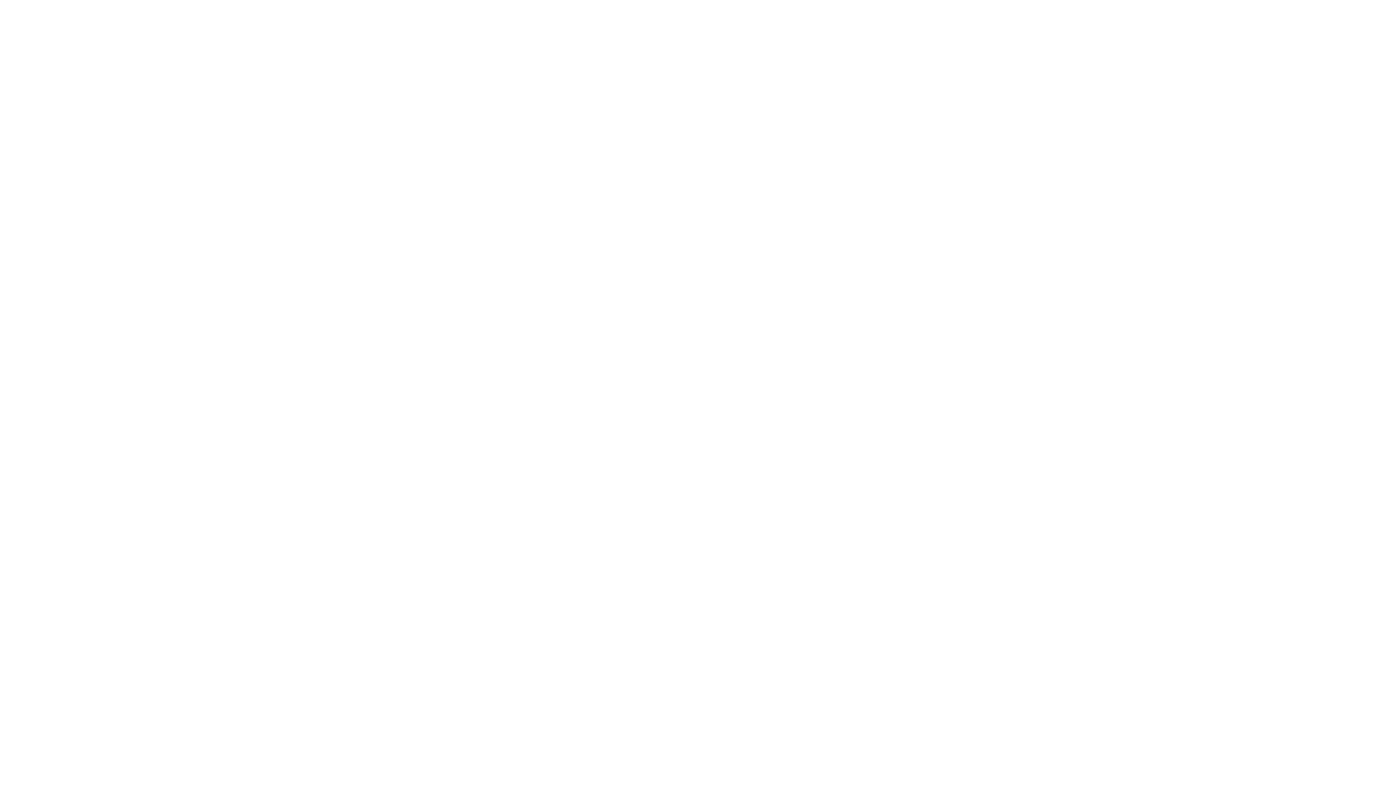
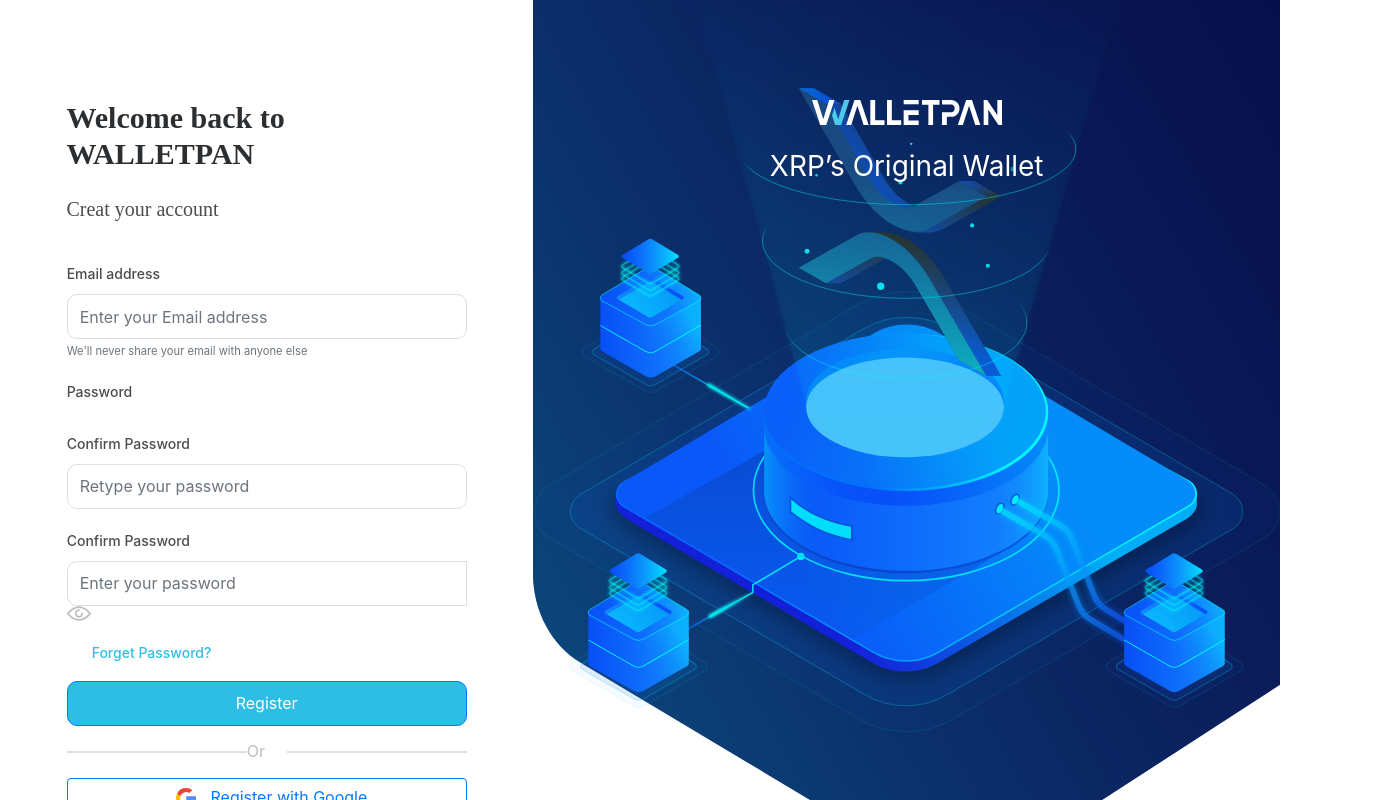
Before and after one commit to BrutalHex/WalletPan, a React (Create React App) app in the folder WalletPan.Web/ClientApps/wallet/: page /RegisterPage in a window 1280 px wide. Shown: the top 800 px of the page, 1376 px wide, since content can reach past the window. Built offline with nearby package versions, Linux system fonts and the light colour scheme.

Commit message:
register

```diff
--- a/WalletPan.Web/ClientApps/wallet/package.json
+++ b/WalletPan.Web/ClientApps/wallet/package.json
@@ -7,6 +7,7 @@
     "@testing-library/react": "^9.4.0",
     "@testing-library/user-event": "^7.2.1",
     "bootstrap": "^4.4.1",
+    "formik": "^2.1.0",
     "jquery": "^3.4.1",
     "node-sass": "^4.13.0",
     "popper.js": "^1.16.0",
--- a/WalletPan.Web/ClientApps/wallet/src/App.js
+++ b/WalletPan.Web/ClientApps/wallet/src/App.js
@@ -11,6 +11,7 @@
 /** Components **/
 import MAinLandingPage from './Pages/MAinLandingPage';
 import LoginPage from './Pages/LoginPage'
+import RegistrationPage from './Pages/RegistrationPage'
 
 function App() {
   return (
@@ -23,11 +24,14 @@
               <Redirect to="/landing" />
           </Route>
 
-          <Route path={["/landing","/login"]}>
+              <Route path={["/landing", "/login","/RegisterPage"]}>
                   <LandingLayoutRoute className="row">
-                  <Switch>
+                      <Switch>
+
                           <Route path="/landing" component={MAinLandingPage} />
                           <Route path="/login" component={LoginPage} />
+                          <Route path="/RegisterPage" component={RegistrationPage} />
+
                   </Switch>
               </LandingLayoutRoute>
           </Route>
--- a/WalletPan.Web/ClientApps/wallet/src/Pages/LoginPage.js
+++ b/WalletPan.Web/ClientApps/wallet/src/Pages/LoginPage.js
@@ -46,7 +46,7 @@
                                     <Form className="custom-form center">
                                         <FormGroup className="form-group" controlId="formBasicEmail">
                                             <FormLabel className="form-label">Email address</FormLabel>
-                                            <FormControl  className="form-input"  required type="email" placeholder="Enter your Email address" />
+                                            <FormControl required className="form-input"  required type="email" placeholder="Enter your Email address" />
                                             <FormText className="text-muted">
                                                 We'll never share your email with anyone else
                                             </FormText>
@@ -54,7 +54,7 @@
 
                                         <FormGroup className="form-group" controlId="formBasicPassword">
                                             <FormLabel className="form-label">Password</FormLabel>
-                                            <FormControl  className="form-input"  type="password" placeholder="Enter your password" />
+                                            <FormControl required className="form-input"  type="password" placeholder="Enter your password" />
                                         </FormGroup>
 
                                         <div className="col-12 mb-3">
@@ -98,7 +98,7 @@
            <div className="row form-footer">
                 <div className="col-12">
 
-                    New User? <a href="#" >Register</a>
+                    New User? <a href="/RegisterPage" >Register</a>
 
                 </div>
             </div>
--- a/WalletPan.Web/ClientApps/wallet/src/Pages/MNav.js
+++ b/WalletPan.Web/ClientApps/wallet/src/Pages/MNav.js
@@ -42,7 +42,7 @@
 
                     <Nav className="diparted-nav-section">
                         <NavLink href="/login">Login</NavLink>
-                        <Button variant="outline-primary">Register</Button>
+                        <Button href="/RegisterPage"     variant="outline-primary">Register</Button>
                     </Nav>
                 </NavbarCollapse>
             </Navbar>
--- /dev/null
+++ b/WalletPan.Web/ClientApps/wallet/src/Pages/RegistrationPage.js
@@ -0,0 +1,123 @@
+import React, { Component } from 'react';
+import Form from 'react-bootstrap/Form';
+import FormGroup from 'react-bootstrap/FormGroup';
+import FormLabel from 'react-bootstrap/FormLabel';
+import FormControl from 'react-bootstrap/FormControl';
+import FormText from 'react-bootstrap/FormText';
+import Button from 'react-bootstrap/Button';
+import Divider from '../components/Divider';
+import PasswordField from '../components/Forms/PasswordField';
+
+const RegistrationPage = ({ props }) => {
+    return (
+        <div className="container-fluid">
+
+            <div className="row login twin-section vh-90 vw-90" >
+                <div className="col-12 col-md-5 left-part">
+
+
+                    <div className="row">
+                        <div className="col-12 banner-Text">
+                            <div className="row">
+                                <div className="col-12 d-flex justify-content-center">
+                                    <div className="row">
+                                        <div className="col-12">
+                                            <h2>
+                                                Welcome back to
+                                  <br />
+                                                WALLETPAN
+                               </h2>
+
+                                        </div>
+                                        <div className="col-12">
+                                            <span className="hint-bar">Creat your account</span>
+                                        </div>
+                                    </div>
+
+
+
+                                </div>
+                            </div>
+                        </div>
+
+                    </div>
+                    <div className="row">
+                        <div className="col-12">
+                            <Form className="custom-form center">
+                                <FormGroup className="form-group" controlId="formBasicEmail">
+                                    <FormLabel className="form-label">Email address</FormLabel>
+                                    <FormControl required className="form-input" required type="email" placeholder="Enter your Email address" />
+                                    <FormText className="text-muted">
+                                        We'll never share your email with anyone else
+                                            </FormText>
+                                </FormGroup>
+
+                                <FormGroup className="form-group" controlId="formBasicPassword">
+                                    <FormLabel className="form-label">Password</FormLabel>
+
+                                </FormGroup>
+
+                                <FormGroup className="form-group" controlId="formBasicPasswordConfirm">
+                                    <FormLabel className="form-label">Confirm Password</FormLabel>
+                                    <FormControl required className="form-input" type="password" placeholder="Retype your password" />
+
+                                </FormGroup>
+
+                                <FormGroup className="form-group" controlId="formBasicPasswordConfirm">
+                                    <FormLabel className="form-label">Confirm Password</FormLabel>
+                                    <PasswordField />
+                                </FormGroup>
+
+
+                                <div className="col-12 mb-3">
+                                    <a href="#" >Forget Password?</a>
+                                </div>
+
+                                <Button variant="primary" type="submit">
+                                    Register
+                                          </Button>
+
+                                <Divider title="Or" />
+
+                                <Button variant="outline-primary"> <img src={`${process.env.PUBLIC_URL}/landing_assets/google-icon.svg`} /> Register with Google</Button>
+
+
+                            </Form>
+                        </div>
+                    </div>
+                </div>
+                <div className="col-12 col-md-7 right-part">
+
+                    <div className="row w-100">
+
+                        <div className="col-12 logo-wrapper">
+                            <img className="center" src={`${process.env.PUBLIC_URL}/landing_assets/footer-logo.svg`}
+                            />
+
+                        </div>
+                        <div className="col-12 subtitle text-center">
+                            XRP’s Original Wallet
+                        </div>
+                    </div>
+                    <div className="row img-wrapper ">
+
+
+                    </div>
+
+                </div>
+
+            </div>
+            <div className="row form-footer">
+                <div className="col-12">
+
+                    Already have account? <a href="/login" >Login</a>
+
+                </div>
+            </div>
+        </div>
+
+
+    );
+};
+
+export default RegistrationPage;
--- a/WalletPan.Web/ClientApps/wallet/src/Pages/style/landing.scss
+++ b/WalletPan.Web/ClientApps/wallet/src/Pages/style/landing.scss
@@ -390,8 +390,6 @@
             margin: 125px 0 35px 0;
 
             h2 {
-
-
                 font-family: MontserratBold;
                 font-size: 75px;
                 font-weight: 800;
@@ -438,11 +436,9 @@
             min-height: 359px;
 
             @media (min-width: 900px) {
-
             }
 
             @media (min-width: 1440px) {
-
             }
 
 
@@ -512,17 +508,18 @@
                 margin-left: 80px;
 
                 .nav-link {
-                    top: 5px;
+                    top: -1px;
                     position: relative;
                 }
 
-                Button {
+                .btn-outline-primary {
                     width: 120px;
-                    height: 45px;
+                    height: 39px;
                     border-radius: 10px;
                     border: solid 1px #2dbee4;
-                    color: #fff;
+                    color: #fff !important;
                 }
+
 
                 @media (max-width: 1439px) {
                     margin-left: 40px;
@@ -709,34 +706,42 @@
 
 }
 
-.custom-form{
-
+.custom-form {
     color: #4a4d4f;
 
-    .form-label{
-
+    .form-label {
         height: 24px;
         font-size: 14px;
         font-weight: 500;
         line-height: 1.71;
         color: #4a4d4f;
     }
-    .form-group{
+
+    .form-group {
         margin-bottom: 20px;
     }
-    .form-input{
+
+    .form-input {
         height: 45px;
         border-radius: 10px;
         border: solid 1px #dedede;
     }
-   a{
-     margin:40px 0px 30px 10px;
+
+    a {
+        margin: 40px 0px 30px 10px;
     }
-   .form-footer
-   {
+
+    .form-footer {
         margin: 20px 0px 60px 0px;
     }
 
+    input[type=password] {
+
+    }
+
+    .password-input{
+        background-color:#2dbee4;
+    }
 }
 .btn-primary{
 
--- /dev/null
+++ b/WalletPan.Web/ClientApps/wallet/src/components/Forms/PasswordField.js
@@ -0,0 +1,57 @@
+import React from 'react';
+import InputGroup from 'react-bootstrap/InputGroup';
+import InputGroupAppend from 'react-bootstrap/InputGroup';
+import InputGroupText from 'react-bootstrap/InputGroup';
+import FormControl from 'react-bootstrap/FormControl';
+
+
+class PasswordField extends React.Component {
+
+
+    constructor(props) {
+        super(props);
+        this.showPassword = this.showPassword.bind(this);
+        this.handleClick=this.handleClick.bind(this)
+        this.state = { showPassword: false };
+    }
+
+    showPassword(e) {
+
+        this.setState(state => ({
+            showPassword: !state.showPassword
+        }));
+
+    }
+
+    handleClick(e) {
+        e.preventDefault();
+        this.showPassword(e);
+    }
+
+    render() {
+
+        return (
+
+
+            <InputGroup   >
+
+                <FormControl
+                    className="form-input"
+                    type="password"
+                    placeholder="Enter your password"
+                    aria-describedby="password"
+                    name="password"
+                />
+           <InputGroupAppend>
+                    <InputGroupText id="password_addon" onClick={this.handleClick}>
+                        <img src={`${process.env.PUBLIC_URL}/landing_assets/show-password.svg`}
+                        />
+                    </InputGroupText>
+                </InputGroupAppend>
+            </InputGroup>
+
+        )
+            ;
+    }
+}
+export default PasswordField;
```
Also changed, not shown: WalletPan.Web/ClientApps/wallet/public/landing_assets/show-password.svg (added), 1 other file (tests, documents, lock files or other folders). Lines whose indentation alone changed are shown as unchanged.
